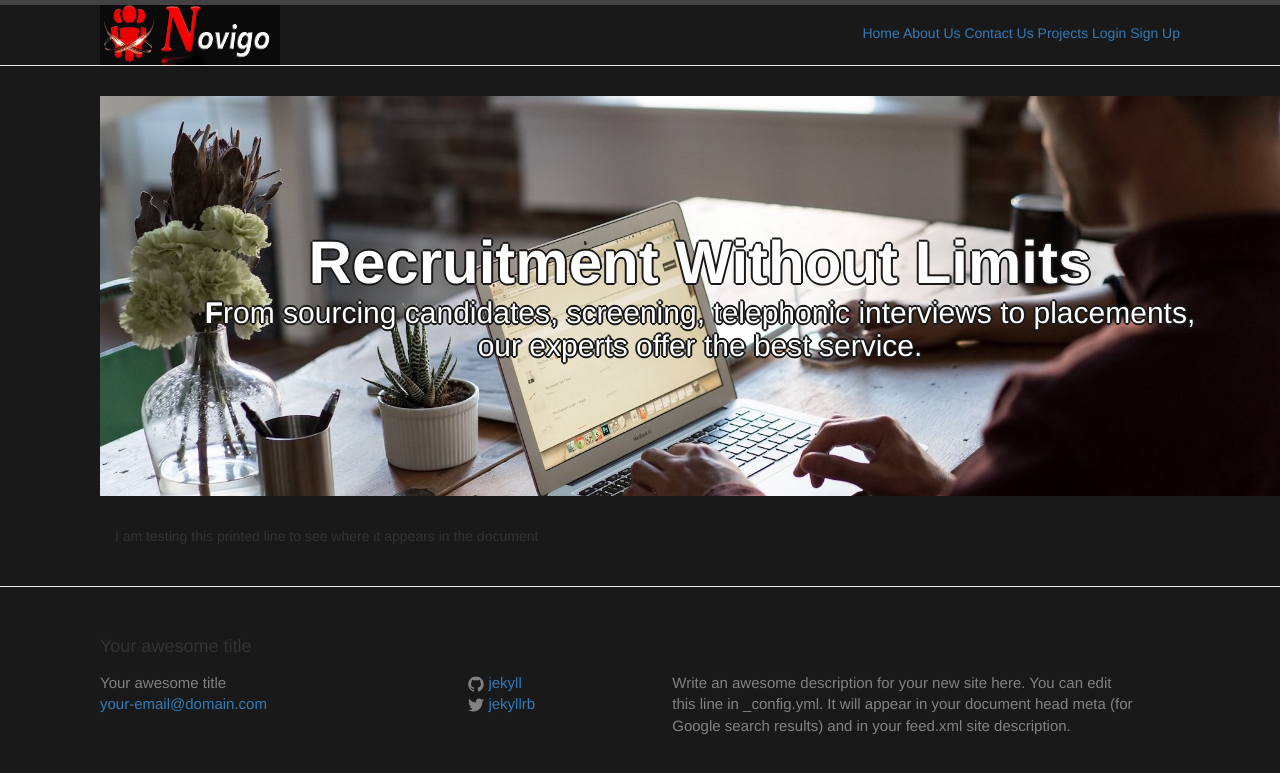
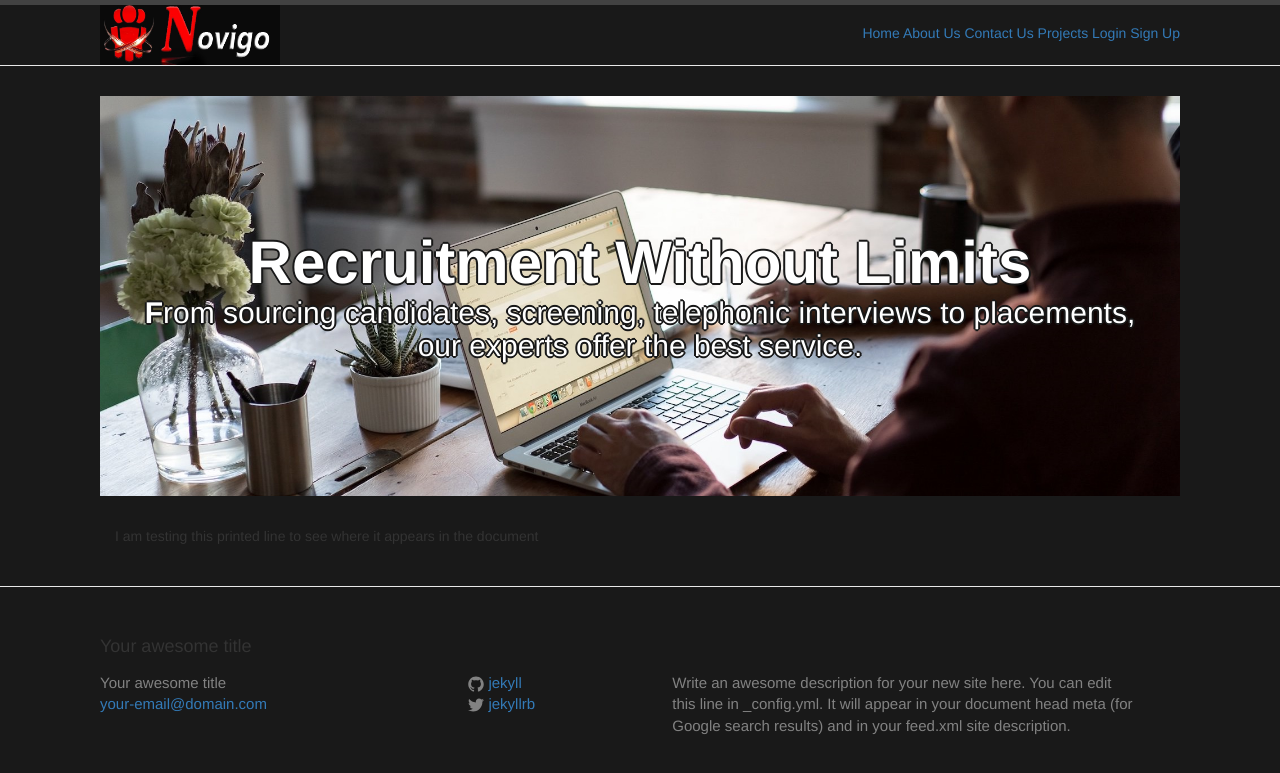
Before and after one commit to Hermankoch/hermankoch.github.io, a Jekyll site: the page built from index.html, in a window 1280 px wide. Shown: the top 773 px of the page. Built offline with Jekyll 4.4.1, drawn with Linux system fonts in a browser that asks for light colours.

Commit message:
Update homepage.css

```diff
--- a/css/homepage.css
+++ b/css/homepage.css
@@ -4,14 +4,13 @@ body {
 }
   .jumbotron {
   text-align: center;
-     background-color: #191919;
+  background-color: #191919;
   display: flex;
   align-items: center;
   background-image: url('../css/image4.jpg');
   background-size: cover;
   color: #ffffff;
   height: 400px;
-  width: 1200px;
   text-shadow: 0.25px 0.25px 0.25px #000000;
 }
  .jumbotron h2 {
```
